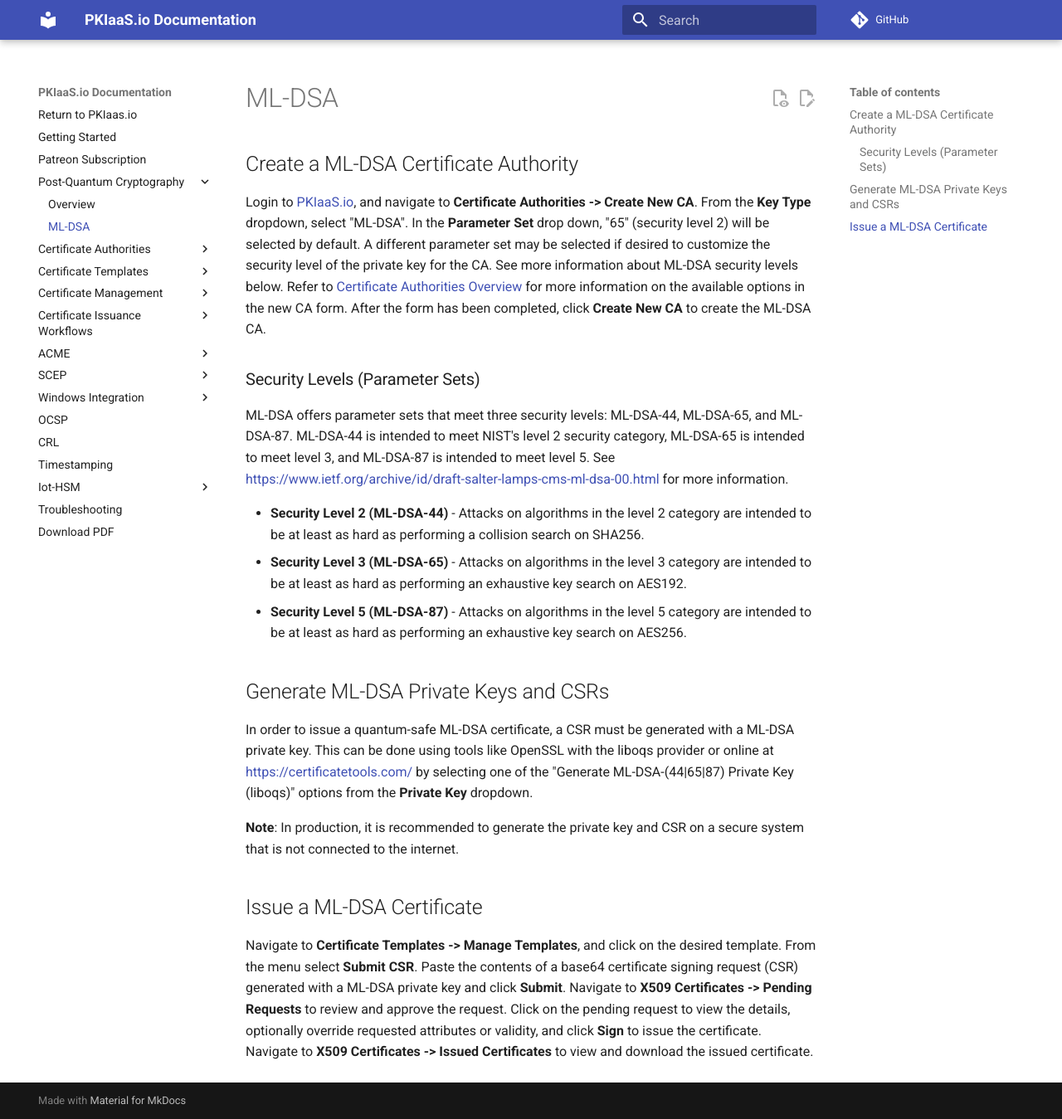
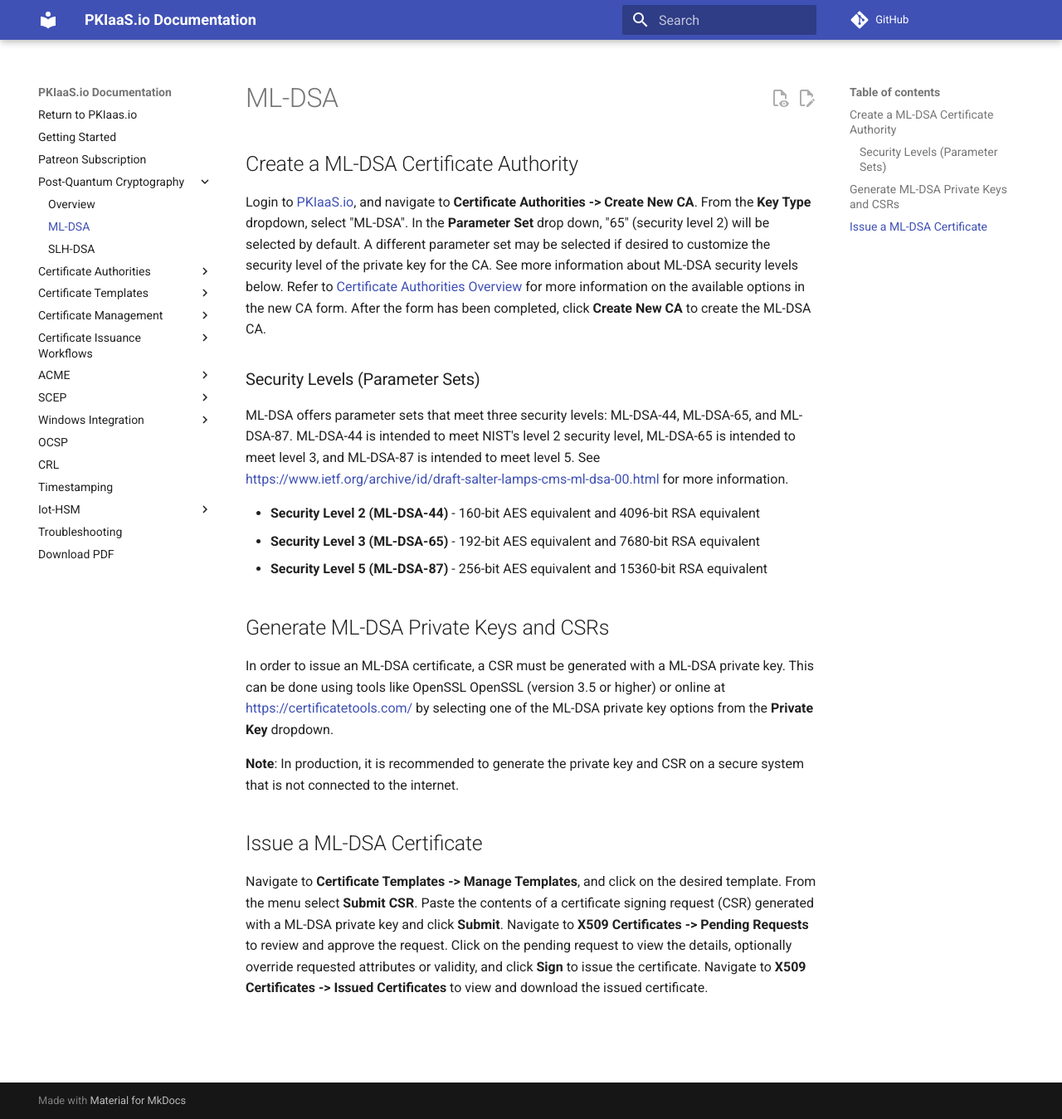
Before and after one commit to lspiehler/pkiaas-docs, an MkDocs documentation site: the page built from docs/post-quantum-cryptography/ml-dsa.md, in a window 1280 px wide and 1349 px high. Shown: the whole window at 83% size. Built offline with MkDocs 1.6.1 and Material for MkDocs 9.7.7, drawn with Linux system fonts in a browser that asks for light colours; comment, search, counter and statistics services are not loaded.

Commit message:
update post quantum documentation

```diff
--- a/docs/post-quantum-cryptography/ml-dsa.md
+++ b/docs/post-quantum-cryptography/ml-dsa.md
@@ -1,21 +1,21 @@
 ---
-title: ML-DSA (formerly Dilithium)
+title: ML-DSA (formerly CRYSTALS-Dilithium)
 description: Learn how to create a quantum safe certificate authority (CA) using the (FIPS 204, formerly Dilithium) post-quantum cryptographic algorithm with PKIaaS.io.
 ---
 ## Create a ML-DSA Certificate Authority
 Login to [PKIaaS.io](https://www.pkiaas.io/auth/login), and navigate to **Certificate Authorities -> Create New CA**. From the **Key Type** dropdown, select "ML-DSA". In the **Parameter Set** drop down, "65" (security level 2) will be selected by default. A different parameter set may be selected if desired to customize the security level of the private key for the CA. See more information about ML-DSA security levels below. Refer to [Certificate Authorities Overview](../certificate-authorities/overview.md) for more information on the available options in the new CA form. After the form has been completed, click **Create New CA** to create the ML-DSA CA.
 
 ### Security Levels (Parameter Sets)
-ML-DSA offers parameter sets that meet three security levels: ML-DSA-44, ML-DSA-65, and ML-DSA-87. ML-DSA-44 is intended to meet NIST's level 2 security category, ML-DSA-65 is intended to meet level 3, and ML-DSA-87 is intended to meet level 5. See [https://www.ietf.org/archive/id/draft-salter-lamps-cms-ml-dsa-00.html](https://www.ietf.org/archive/id/draft-salter-lamps-cms-ml-dsa-00.html#name-introduction) for more information.
+ML-DSA offers parameter sets that meet three security levels: ML-DSA-44, ML-DSA-65, and ML-DSA-87. ML-DSA-44 is intended to meet NIST's level 2 security level, ML-DSA-65 is intended to meet level 3, and ML-DSA-87 is intended to meet level 5. See [https://www.ietf.org/archive/id/draft-salter-lamps-cms-ml-dsa-00.html](https://www.ietf.org/archive/id/draft-salter-lamps-cms-ml-dsa-00.html#name-introduction) for more information.
 
-* **Security Level 2 (ML-DSA-44)** - Attacks on algorithms in the level 2 category are intended to be at least as hard as performing a collision search on SHA256.
-* **Security Level 3 (ML-DSA-65)** - Attacks on algorithms in the level 3 category are intended to be at least as hard as performing an exhaustive key search on AES192.
-* **Security Level 5 (ML-DSA-87)** - Attacks on algorithms in the level 5 category are intended to be at least as hard as performing an exhaustive key search on AES256.
+* **Security Level 2 (ML-DSA-44)** - 160-bit AES equivalent and 4096-bit RSA equivalent
+* **Security Level 3 (ML-DSA-65)** - 192-bit AES equivalent and 7680-bit RSA equivalent
+* **Security Level 5 (ML-DSA-87)** - 256-bit AES equivalent and 15360-bit RSA equivalent
 
 ## Generate ML-DSA Private Keys and CSRs
-In order to issue a quantum-safe ML-DSA certificate, a CSR must be generated with a ML-DSA private key. This can be done using tools like OpenSSL with the liboqs provider or online at [https://certificatetools.com/](https://certificatetools.com/) by selecting one of the "Generate ML-DSA-(44|65|87) Private Key (liboqs)" options from the **Private Key** dropdown.
+In order to issue an ML-DSA certificate, a CSR must be generated with a ML-DSA private key. This can be done using tools like OpenSSL OpenSSL (version 3.5 or higher) or online at [https://certificatetools.com/](https://certificatetools.com/) by selecting one of the ML-DSA private key options from the **Private Key** dropdown.
 
 **Note**: In production, it is recommended to generate the private key and CSR on a secure system that is not connected to the internet.
 
 ## Issue a ML-DSA Certificate
-Navigate to **Certificate Templates -> Manage Templates**, and click on the desired template. From the menu select **Submit CSR**. Paste the contents of a base64 certificate signing request (CSR) generated with a ML-DSA private key and click **Submit**. Navigate to **X509 Certificates -> Pending Requests** to review and approve the request. Click on the pending request to view the details, optionally override requested attributes or validity, and click **Sign** to issue the certificate. Navigate to **X509 Certificates -> Issued Certificates** to view and download the issued certificate.
+Navigate to **Certificate Templates -> Manage Templates**, and click on the desired template. From the menu select **Submit CSR**. Paste the contents of a certificate signing request (CSR) generated with a ML-DSA private key and click **Submit**. Navigate to **X509 Certificates -> Pending Requests** to review and approve the request. Click on the pending request to view the details, optionally override requested attributes or validity, and click **Sign** to issue the certificate. Navigate to **X509 Certificates -> Issued Certificates** to view and download the issued certificate.
--- a/mkdocs.yml
+++ b/mkdocs.yml
@@ -16,6 +16,7 @@ nav:
   - Post-Quantum Cryptography:
       - Overview: post-quantum-cryptography/overview.md
       - ML-DSA: post-quantum-cryptography/ml-dsa.md
+      - SLH-DSA: post-quantum-cryptography/slh-dsa.md
   - Certificate Authorities:
     - Overview: certificate-authorities/overview.md
     - Create Certificate Authorities: certificate-authorities/create.md
```
Also changed, not shown: docs/post-quantum-cryptography/overview.md (+2 -1 lines), docs/post-quantum-cryptography/slh-dsa.md (added, +21 -0 lines).
